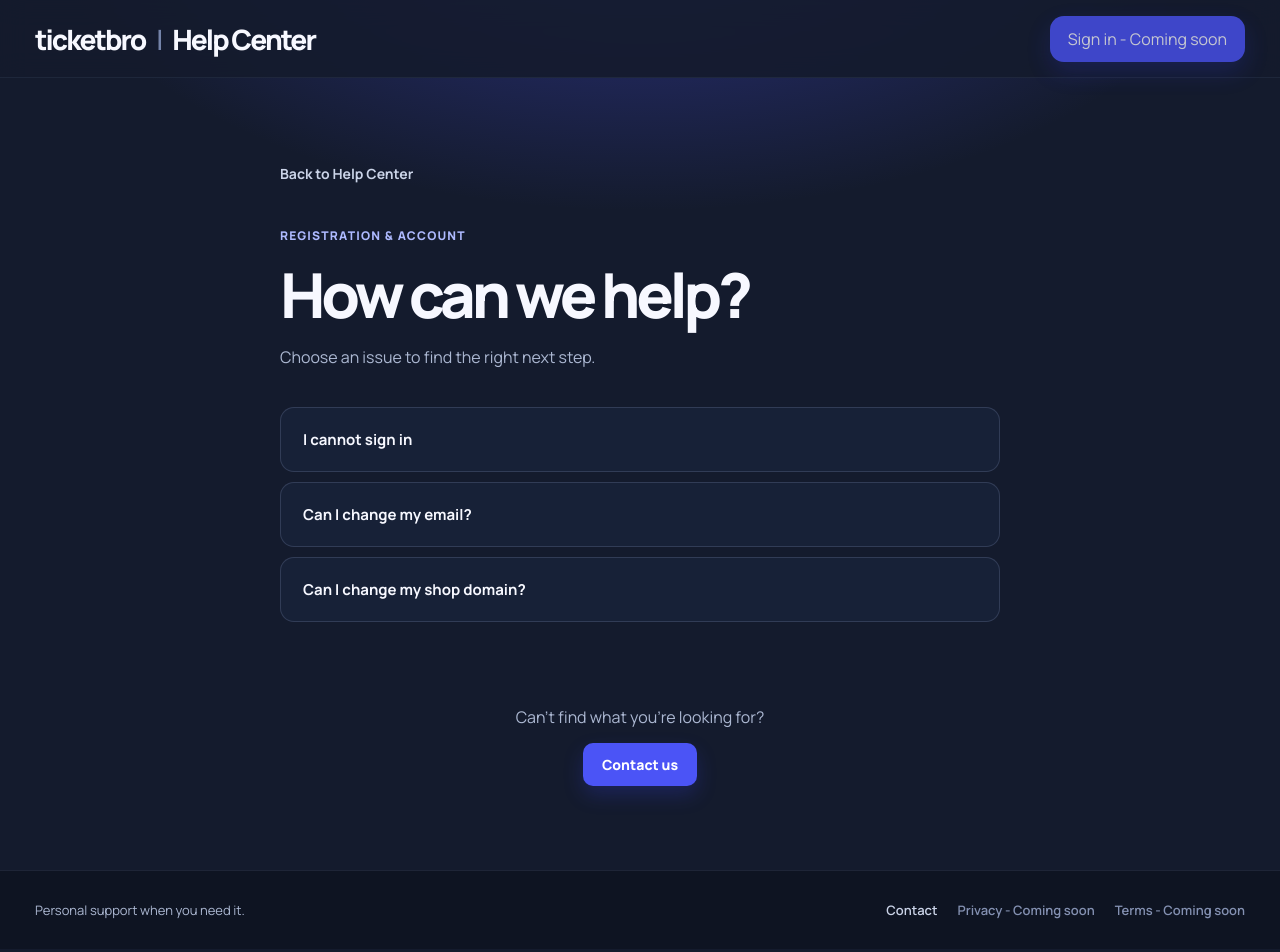
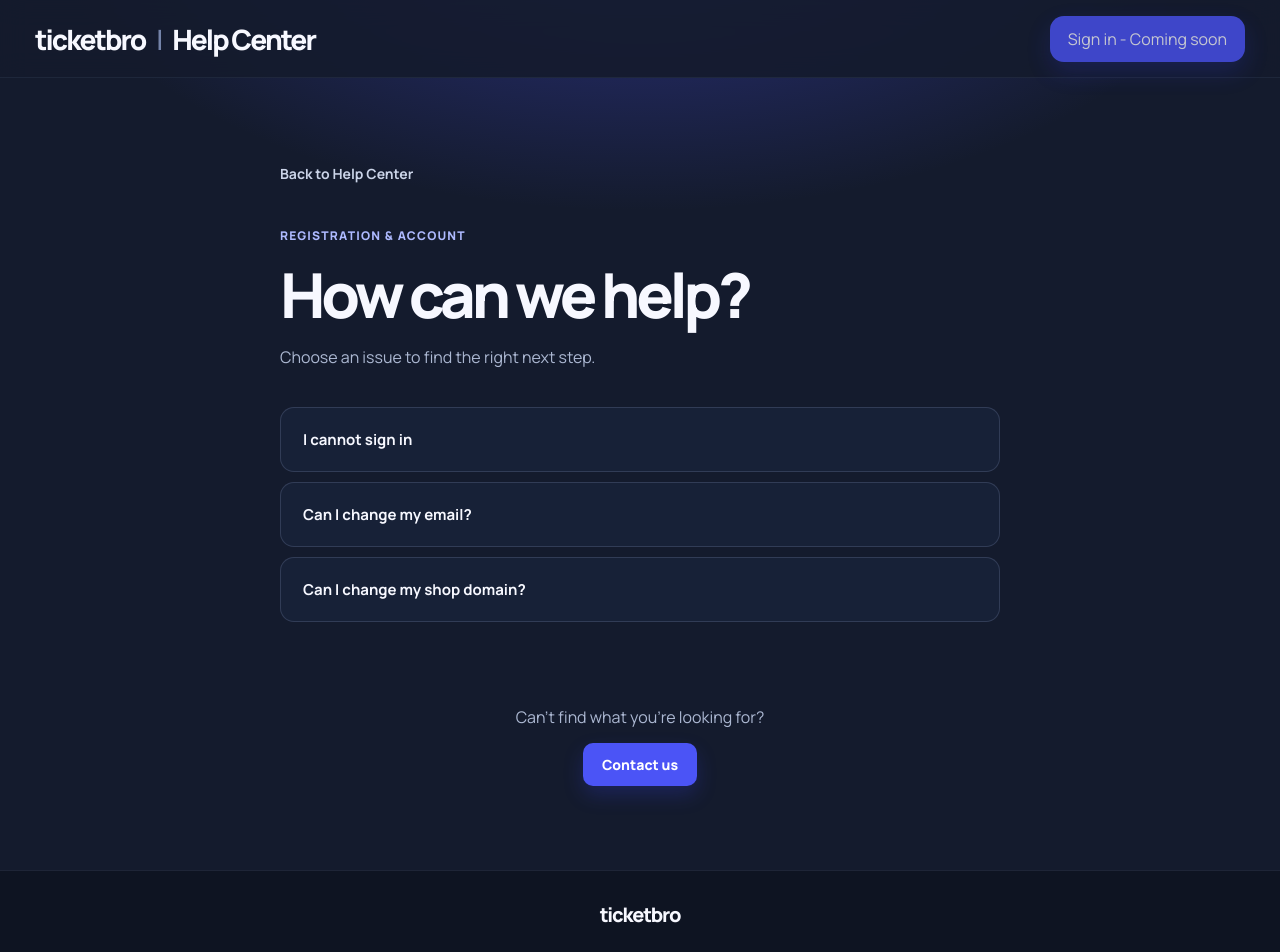
Before and after one commit to Rafash-Wiz/ticketbro-support-center-challenge, a React (Vite) app: page /help/registration in a window 1280 px wide. Shown: the top 952 px of the page. Built offline with nearby package versions, Linux system fonts and the light colour scheme.

Commit message:
style: simplify footer branding

```diff
--- a/src/App.css
+++ b/src/App.css
@@ -573,8 +573,7 @@ main {
 .site-footer {
   display: flex;
   align-items: center;
-  justify-content: space-between;
-  gap: 24px;
+  justify-content: center;
   margin-top: auto;
   padding: 30px max(28px, calc((100% - 1210px) / 2));
   color: var(--muted);
@@ -587,24 +586,11 @@ main {
   margin: 0;
 }
 
-.site-footer nav {
-  display: flex;
-  gap: 20px;
-}
-
-.site-footer a {
-  color: var(--muted-strong);
-  font-weight: 600;
-  text-decoration: none;
-}
-
-.site-footer span {
-  color: #8491b2;
-  font-weight: 600;
-}
-
-.site-footer a:hover {
-  color: white;
+.footer-brand {
+  color: var(--text);
+  font-size: 20px;
+  font-weight: 800;
+  letter-spacing: -0.06em;
 }
 
 @media (max-width: 760px) {
@@ -654,8 +640,6 @@ main {
   }
 
   .site-footer {
-    flex-direction: column;
-    align-items: flex-start;
     padding: 26px 20px;
   }
 }
--- a/src/components/Footer.tsx
+++ b/src/components/Footer.tsx
@@ -1,15 +1,7 @@
-import { Link } from 'react-router-dom'
-
 function Footer() {
   return (
     <footer className="site-footer">
-      <p>Personal support when you need it.</p>
-
-      <nav aria-label="Footer navigation">
-        <Link to="/contact">Contact</Link>
-        <span>Privacy - Coming soon</span>
-        <span>Terms - Coming soon</span>
-      </nav>
+      <p className="footer-brand">ticketbro</p>
     </footer>
   )
 }
```
